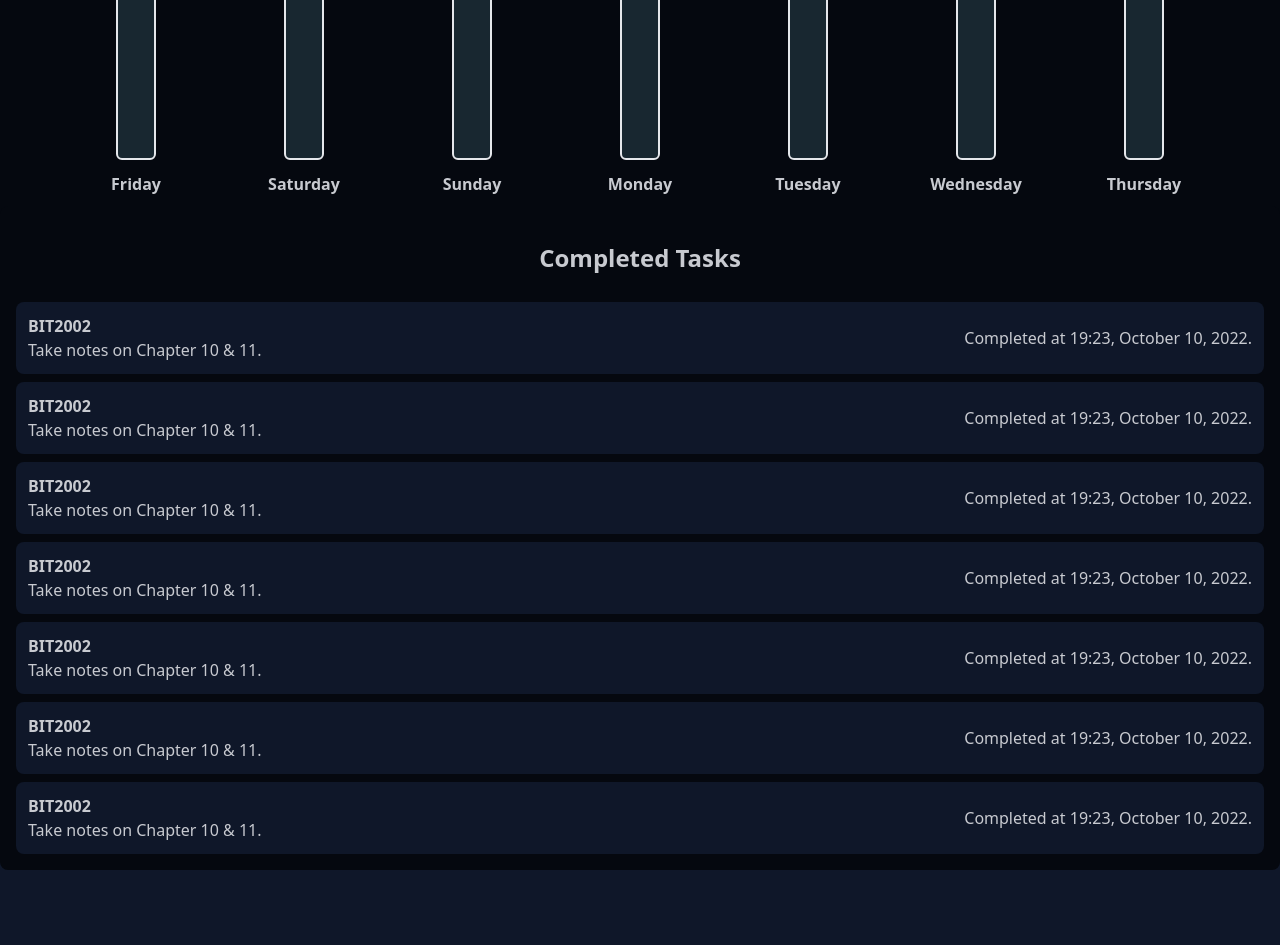
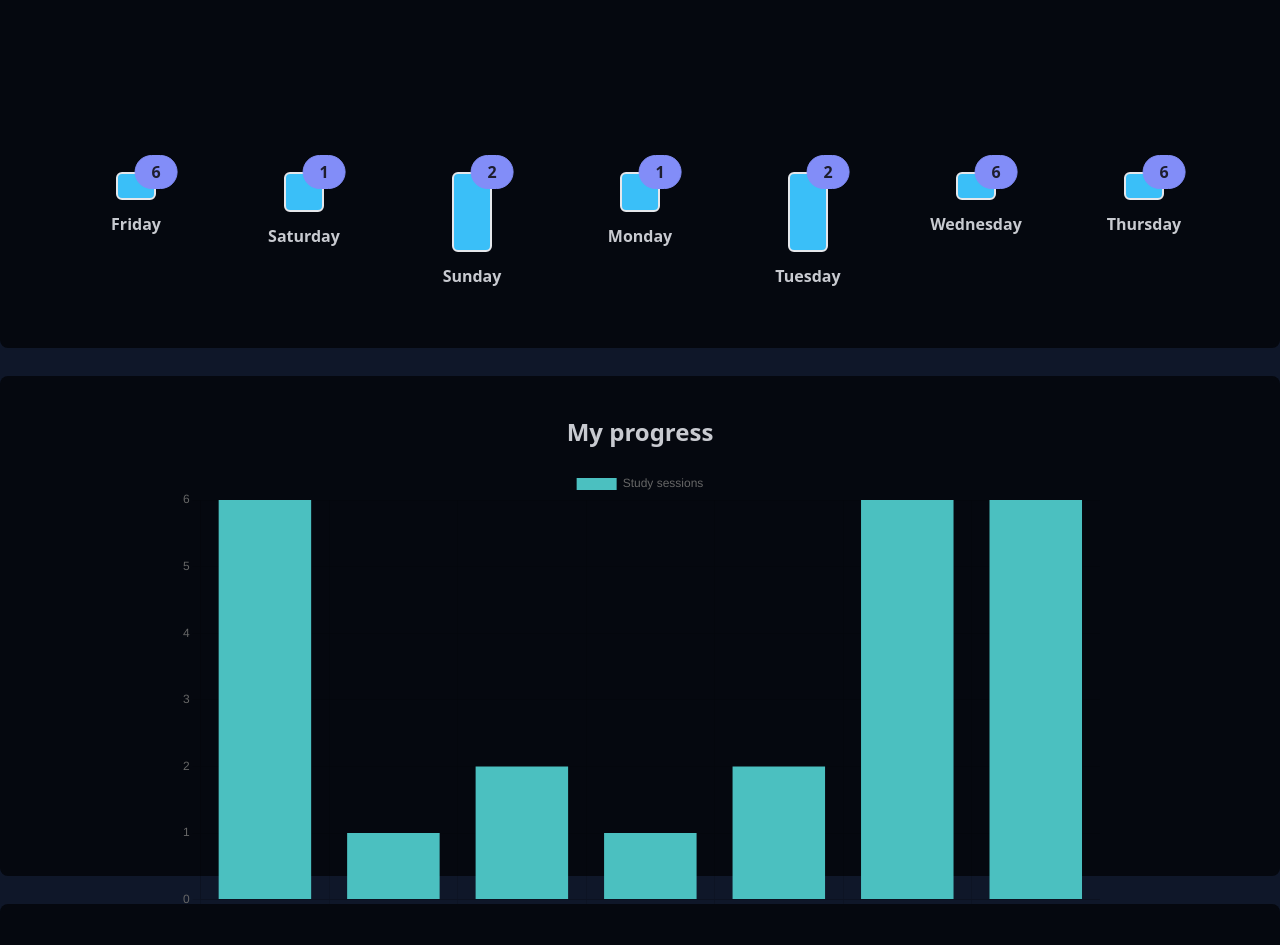
Before and after one commit to etretf/pomodoro-app, a React (Vite) app in the folder pomodoro-react/: page /progress in a window 1280 px wide. Shown: the part 240-1185 px from the top of the page. Before the commit the page ends 1110 px from the top, so only its background shows below. Built offline with nearby package versions, Linux system fonts and the light colour scheme.

Commit message:
Progress chart

```diff
--- a/pomodoro-react/src/App.css
+++ b/pomodoro-react/src/App.css
@@ -96,7 +96,7 @@ p {
 }
 
 
-  .custom-tooltip .custom-tooltip-content {
+.custom-tooltip .custom-tooltip-content {
     visibility: hidden;
     min-width: 150px;
     width: fit-content;
@@ -112,9 +112,17 @@ p {
     margin-left: 20px;
     opacity: 0;
     transition: opacity 0.3s;
-  }
+}
 
-  .custom-tooltip:hover .custom-tooltip-content {
+.custom-tooltip:hover .custom-tooltip-content {
     visibility: visible;
     opacity: 1;
-  }
+}
+
+.progress-data {
+    min-height: 500px;
+}
+
+.progress-bar {
+    @apply  mx-auto fill-current bg-primary border-2 w-10 rounded-md p-3 transition-all duration-200 ease-in-out hover:bg-current custom-tooltip;
+}
--- a/pomodoro-react/src/components/Progress.jsx
+++ b/pomodoro-react/src/components/Progress.jsx
@@ -1,6 +1,25 @@
 import { useEffect } from "react";
 import { Link, useParams } from "react-router-dom";
 import { useLocation } from "react-router-dom";
+import {
+    Chart as ChartJS,
+    CategoryScale,
+    LinearScale,
+    BarElement,
+    Title,
+    Tooltip,
+    Legend,
+  } from 'chart.js';
+import { Bar } from 'react-chartjs-2';
+
+ChartJS.register(
+CategoryScale,
+LinearScale,
+BarElement,
+Title,
+Tooltip,
+Legend
+);
 
 
 export default function Progress(props){
@@ -15,6 +34,15 @@ export default function Progress(props){
         return weekday;
     }
 
+    function getWeekdaysOnly(){
+        let weekdays = [];
+        for(let i = 7; i > 0; i--){
+            let newWeekday = getDate(i);
+            weekdays.push(newWeekday);
+        }
+        return weekdays;
+    }
+
     function getWeekdays(){
         let weekdays = [];
         for(let i = 7; i > 0; i--){
@@ -27,30 +55,61 @@ export default function Progress(props){
         return weekdays;
     }
 
-    console.log(daysOfTheWeek);
+    // console.log(daysOfTheWeek);
 
     const numTasks = [0,1,2,3,4,5,6]
+
+    const ProgressBar  = (numSessions) => {
+        console.log(Object.values(numSessions)[0])
+        let height = Object.values(numSessions)[0];
+        return(
+            <div className={`progress-bar flex-grow h-${height * 10}`} data-tip="hello">
+                <span className="custom-tooltip-content">Custom tooltip</span>
+            </div>
+        )
+    }
+
+    const options = {
+        responsive: true,
+        plugins: {
+          legend: {
+            position: 'top',
+          },
+        },
+    };
+
+    const labels = getWeekdaysOnly();
+
+    const data = {
+        labels,
+        datasets: [
+            {
+                label: 'Study sessions',
+                data: daysOfTheWeek.map((day) => day.numSessions),
+                backgroundColor: 'rgb(75, 192, 192)'
+            }
+        ]
+    }
+
 
     console.log(props);
     return(
         <div className="grid-container container ">
-            <div className="rounded-lg col-span-2 flex flex-col items-center bg-base-200 p-5 min-h-fit ">
+            <div className="rounded-lg col-span-2 flex flex-col items-center bg-base-200 p-5 progress-data">
                 <h2 className="p-5">My progress</h2>
-                    <div className="grid grid-cols-7 gap-4 p-10 w-full">
+                    <div className="grid grid-cols-7 gap-4 p-10 w-full mt-auto">
                         {daysOfTheWeek.map(day => {
                             return(
                                 <div key={day.weekday}>
-                                    <div className="h-48 flex justify-center pb-3">
-                                        <div className="indicator h-full">
-                                            <span className="indicator-item badge badge-primary p-4">
+                                    <div className="flex justify-center pb-3">
+                                        <div className="indicator">
+                                            <span className="indicator-item badge badge-secondary p-4">
                                                 <h3 className="font-bold">
                                                   {day.numSessions}
                                                 </h3>
 
                                             </span>
-                                            <div className="mx-auto fill-current bg-primary-content border-2 w-10 rounded-md p-3 transition-all duration-200 ease-in-out hover:bg-current custom-tooltip" data-tip="hello">
-                                                <span class="custom-tooltip-content">Custom tooltip</span>
-                                            </div>
+                                            <ProgressBar numSessions={day.numSessions}/>
                                         </div>
                                     </div>
                                     <h3 className="text-center">{day.weekday}</h3>
@@ -59,7 +118,10 @@ export default function Progress(props){
                         })}
                     </div>
             </div>
-
+            <div className="rounded-lg col-span-2 flex flex-col items-center bg-base-200 p-5 progress-data">
+                <h2 className="p-5">My progress</h2>
+                <Bar  options={options} data={data}/>
+            </div>
             <div className="full-w-component to-do-component">
                 <h2 className="p-5">Completed Tasks</h2>
                 { numTasks.map((task, index) => <Task key={index}/>)}
```
